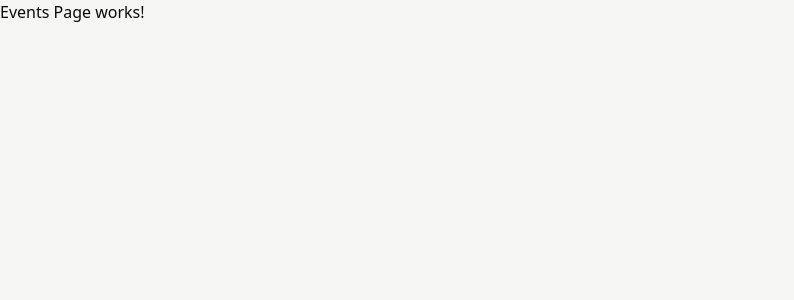
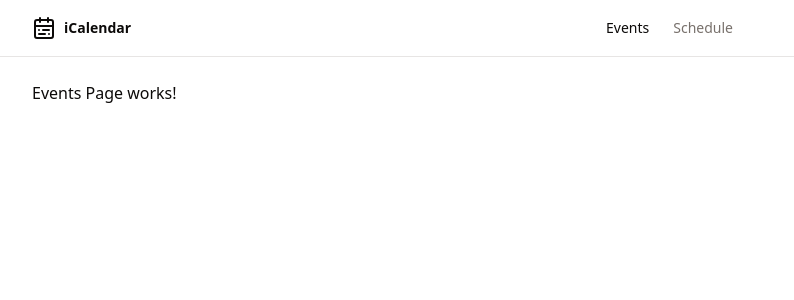
Before and after one commit to ledkhoa/calendly-clone, a Next.js app: page /events in a window 1280 px wide. Shown: the top 300 px of the page, without its empty margins (0-794 px from the left). Built offline with nearby package versions, Linux system fonts and the light colour scheme.

Commit message:
private pages layout

```diff
--- /dev/null
+++ b/src/app/(private)/events/layout.tsx
@@ -0,0 +1,35 @@
+import { ReactNode } from 'react';
+import { CalendarRange } from 'lucide-react';
+import { UserButton } from '@clerk/nextjs';
+import NavLink from '@/components/ui/NavLink';
+const PrivateLayout = ({ children }: { children: ReactNode }) => {
+  return (
+    <>
+      <header className='flex py-2 border-b bg-card'>
+        <nav className='font-medium flex items-center text-sm gap-6 container'>
+          {/* mr-auto is margin right - pushes element as far left as possible */}
+          <div className='flex items-center gap-2 font-semibold mr-auto'>
+            <CalendarRange className='size-6' />
+            {/*sr-only is screen reader only */}
+            <span className='sr-only md:not-sr-only'>iCalendar</span>
+          </div>
+
+          <NavLink href='/events'>Events</NavLink>
+          <NavLink href='/schedule'>Schedule</NavLink>
+
+          {/* ml-auto is margin left - pushes element as far right as possible */}
+          <div className='ml-auto size-10'>
+            <UserButton
+              appearance={{
+                elements: { userButtonAvatarBox: 'size-full' },
+              }}
+            />
+          </div>
+        </nav>
+      </header>
+      <main className='container my-6'>{children}</main>
+    </>
+  );
+};
+
+export default PrivateLayout;
--- a/src/app/(private)/events/page.tsx
+++ b/src/app/(private)/events/page.tsx
@@ -1,12 +1,5 @@
-import { UserButton } from '@clerk/nextjs';
-
 const Events = () => {
-  return (
-    <div>
-      Events Page works!
-      <UserButton />
-    </div>
-  );
+  return <div>Events Page works!</div>;
 };
 
 export default Events;
--- a/src/app/globals.css
+++ b/src/app/globals.css
@@ -4,20 +4,20 @@
 
 @layer base {
   :root {
-    --background: 60 4.8% 95.9%;
+    --background: 0 0% 100%;
     --foreground: 20 14.3% 4.1%;
-    --card: 60 4.8% 95.9%;
+    --card: 0 0% 100%;
     --card-foreground: 20 14.3% 4.1%;
-    --popover: 60 4.8% 95.9%;
+    --popover: 0 0% 100%;
     --popover-foreground: 20 14.3% 4.1%;
-    --primary: 205, 80%, 45%;
+    --primary: 24 9.8% 10%;
     --primary-foreground: 60 9.1% 97.8%;
-    --secondary: 33, 88%, 63%;
-    --secondary-foreground: 60 4.8% 95.9%;
-    --muted: 33, 88%, 63%;
+    --secondary: 60 4.8% 95.9%;
+    --secondary-foreground: 24 9.8% 10%;
+    --muted: 60 4.8% 95.9%;
     --muted-foreground: 25 5.3% 44.7%;
-    --accent: 292, 60%, 65%;
-    --accent-foreground: 60 4.8% 95.9%;
+    --accent: 60 4.8% 95.9%;
+    --accent-foreground: 24 9.8% 10%;
     --destructive: 0 84.2% 60.2%;
     --destructive-foreground: 60 9.1% 97.8%;
     --border: 20 5.9% 90%;
--- a/src/app/page.tsx
+++ b/src/app/page.tsx
@@ -13,7 +13,7 @@ export default function Home() {
   return (
     <div className='text-center container my-4 mx-auto'>
       <h1 className='text-3xl mb-4'>iCalendar</h1>
-      <div className='flex gap-2 justify-center bg-accent-foreground'>
+      <div className='flex gap-2 justify-center'>
         <Button asChild>
           <SignInButton />
         </Button>
--- /dev/null
+++ b/src/components/ui/NavLink.tsx
@@ -0,0 +1,26 @@
+'use client';
+
+import { cn } from '@/lib/utils';
+import Link from 'next/link';
+import { usePathname } from 'next/navigation';
+import { ComponentProps } from 'react';
+
+const NavLink = ({ className, ...props }: ComponentProps<typeof Link>) => {
+  const path = usePathname();
+  const isActive = path === props.href;
+
+  return (
+    <Link
+      {...props}
+      className={cn(
+        'transition-colors',
+        isActive
+          ? 'text-foreground'
+          : 'text-muted-foreground hover:text-foreground',
+        className
+      )}
+    />
+  );
+};
+
+export default NavLink;
--- a/tailwind.config.ts
+++ b/tailwind.config.ts
@@ -9,6 +9,13 @@ const config: Config = {
   ],
   theme: {
     extend: {
+      container: {
+        center: true,
+        padding: '2rem',
+        screens: {
+          '2xl': '1400px',
+        },
+      },
       colors: {
         background: 'hsl(var(--background))',
         foreground: 'hsl(var(--foreground))',
```
